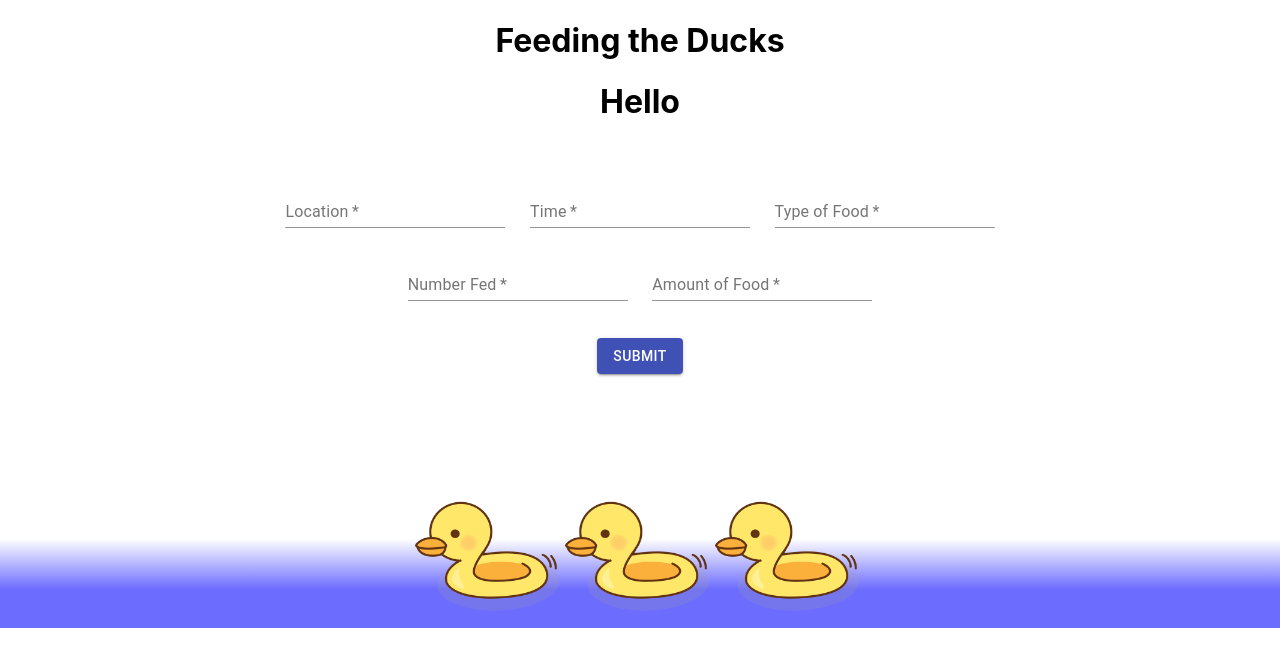
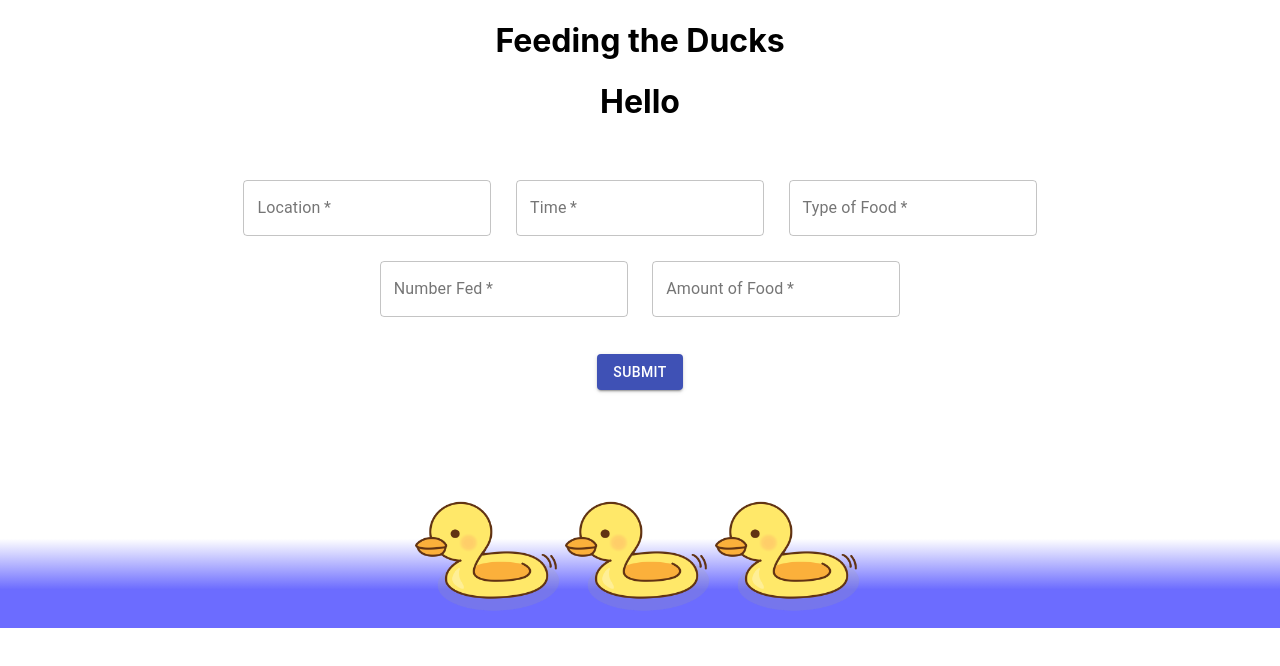
Before and after one commit to jhein1892/feedingDucks, a React (Create React App) app in the folder frontend/: page / in a window 1280 px wide. Shown: the top 666 px of the page. Built offline with nearby package versions, Linux system fonts and the light colour scheme.

Commit message:
created state to keep track of values entered

```diff
--- a/frontend/src/components/Top.js
+++ b/frontend/src/components/Top.js
@@ -1,11 +1,11 @@
-import React from 'react';
-import { Button, makeStyles, TextField, Paper, ImageList } from '@material-ui/core'
+import React, { useState } from 'react';
+import { Button, makeStyles, TextField } from '@material-ui/core'
 import Duck from '../images/duck2.png'
-import Mountain from '../images/Mountain2.jpeg'
+
 const useStyles = makeStyles(() => ({
   root:{
     // minHeight:'60vh'
-    backgroundImage:`${Mountain}`
+
   },
   form:{
     padding:"2%",
@@ -42,7 +42,24 @@ const useStyles = makeStyles(() => ({
 
 export default function Top(props){
   const classes = useStyles();
+  const [location, setLocation] = useState()
+  const [time, setTime] = useState()
+  const [food, setFood] = useState()
+  const [numberFed, setNumberFed] = useState()
+  const [amountFed, setAmountFed] = useState()
 
+  function save() {
+
+    let myFeeding = {
+      myLocation: location,
+      myTime: time,
+      myFood: food,
+      myNumberFed: numberFed,
+      myAmountFed: amountFed
+    };
+
+    console.log("am i here?", myFeeding)
+  }
 
   return(
     <div className={classes.root}>
@@ -50,15 +67,60 @@ export default function Top(props){
       <div>
         <form className={classes.form} noValidate autoComplete="off">
           <div>
-            <TextField className={classes.input} required label="Location" placeholder="The Moon"/>
-            <TextField className={classes.input} required label="Time" placeholder="Noon"/>
-            <TextField className={classes.input} required label="Type of Food" placeholder="Bread"/>
+            <TextField
+              required={true}
+              variant='outlined'
+              className={classes.input}
+              id="location"
+              label="Location"
+              value={location}
+              onChange={(event) => setLocation(event.target.value)}
+            />
+            <TextField
+              required={true}
+              variant='outlined'
+              className={classes.input}
+              id='time'
+              label="Time"
+              value={time}
+              onChange={(event) => setTime(event.target.value)}
+            />
+            <TextField
+              required={true}
+              variant='outlined'
+              className={classes.input}
+              id='food'
+              label="Type of Food"
+              value={food}
+              onChange={(event) => setFood(event.target.value)}
+            />
           </div>
           <div>
-          <TextField className={classes.input} required label="Number Fed" placeholder="1"/>
-          <TextField className={classes.input} required label="Amount of Food" placeholder="1 piece"/>
+            <TextField
+                required={true}
+                variant='outlined'
+                className={classes.input}
+                id='number'
+                label="Number Fed"
+                value={numberFed}
+                onChange={(event) => setNumberFed(event.target.value)}
+              />
+            <TextField
+                required={true}
+                variant='outlined'
+                className={classes.input}
+                id='amount'
+                label='Amount of Food'
+                value={amountFed}
+                onChange={(event) => setAmountFed(event.target.value)}
+              />
           </div>
-        <Button className={classes.submit} variant="contained" color="primary">
+        <Button
+          className={classes.submit}
+          variant="contained"
+          color="primary"
+          onClick={() => save()}
+        >
           Submit
         </Button>
         </form>
```
